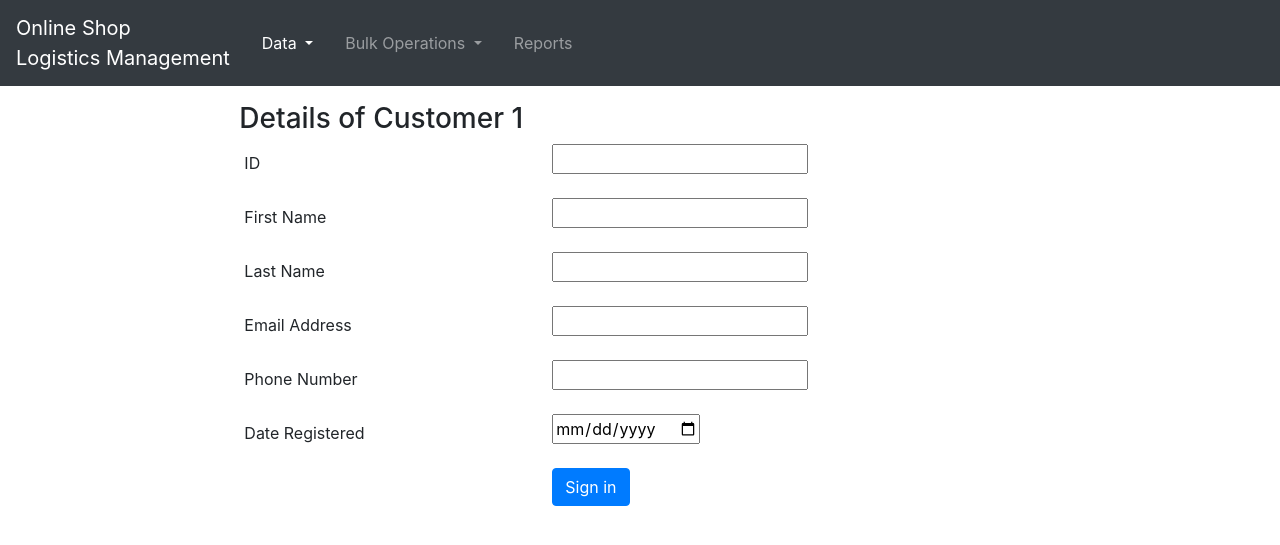
After one commit to JDCRecomendable/database-project-avcol, a Flask app: page /customers/1 in a window 1280 px wide. The commit adds this page. Shown: the top 545 px of the page. Run offline with Flask 2, Linux system fonts and the light colour scheme; some libraries are stand-ins or nearby versions.

Commit message:
Prepare web interface for details form

```diff
--- a/webfrontend/__init__.py
+++ b/webfrontend/__init__.py
@@ -12,6 +12,7 @@ from database.query_constructors import QueryConstructor
 from base.constants import *
 from webfrontend.forms.select_filters import CustomersDataFilterForm, ProductsDataFilterForm
 from webfrontend.forms.select_filters import CustomerOrdersDataFilterForm, CompanyOrdersDataFilterForm
+from webfrontend.forms.record_details import CustomerDetails
 
 
 app = Flask(__name__)
@@ -435,3 +436,11 @@ def show_company_orders():
     return render_template("companyOrders.html",
                            selection=get_selected_records(company_orders_query_constructor),
                            form=form)
+
+
+@app.route("/customers/<customer_id>", methods=["GET"])
+def show_customemr_details_view(customer_id):
+    form = CustomerDetails()
+    if request.method == "GET":
+        return render_template("customerDetailsView.html", form=form)
+    return "Test {}".format(customer_id)
--- /dev/null
+++ b/webfrontend/forms/record_details.py
@@ -0,0 +1,21 @@
+#!/usr/bin/env python3
+# -*- coding: utf-8 -*-
+
+"""
+Copyright (c) 2019 Jared Recomendable.
+Licensed under the GNU General Public License Version 3.
+This program DOES NOT COME WITH ANY WARRANTY, EXPRESS OR IMPLIED.
+"""
+
+from wtforms import Form
+from wtforms import StringField
+from wtforms.fields.html5 import DateField, DateTimeField, EmailField, TelField, IntegerField
+
+
+class CustomerDetails(Form):
+    customer_id_string = IntegerField("ID")
+    first_name_string = StringField("First Name")
+    last_name_string = StringField("Last Name")
+    email_address_string = StringField("Email Address")
+    phone_string = TelField("Phone Number")
+    date_registered_string = DateField("Date Registered")
--- /dev/null
+++ b/webfrontend/templates/_macrosDetailsForm.html
@@ -0,0 +1,20 @@
+{% macro render_label_and_input(field) %}
+<div class="form-group row">
+  {{ field.label(class="col-sm-3 offset-md-1 offset-lg-2 col-form-label") }}
+  <div class="col-sm-9 col-md-7 col-lg-5">
+    {{ field(**kwargs)|safe }}
+  </div>
+</div>
+{% if field.errors %}
+  <ul>
+    {% for error in field.errors %}
+      <div class="alert alert-danger alert-dismissible fade show" role="alert">
+        <button type="button" class="close" data-dismiss="alert">
+          <span>&times;</span>
+        </button>
+        {{ error }}
+      </div>
+    {% endfor %}
+  </ul>
+{% endif %}
+{% endmacro %}
--- a/webfrontend/templates/companyOrders.html
+++ b/webfrontend/templates/companyOrders.html
@@ -1,5 +1,5 @@
 {% extends "layoutDataTables.html" %}
-{% from "_macros.html" import render_label_and_filter_option, render_main_field, render_string_at_beg_end_options %}
+{% from "_macrosFilterForm.html" import render_label_and_filter_option, render_main_field, render_string_at_beg_end_options %}
 {% from "_macrosCompanyOrderFilter.html" import company_order_data_filter with context %}
 {% from "_macrosProductFilter.html" import product_data_filter with context %}
 
--- /dev/null
+++ b/webfrontend/templates/customerDetailsView.html
@@ -0,0 +1,22 @@
+{% extends "layoutDetailsView.html" %}
+{% from "_macrosDetailsForm.html" import render_label_and_input %}
+
+{% block title %}
+Customer Details
+{% endblock %}
+
+{% block navigation %}
+<li><a class="dropdown-item text-info" disabled>Customers</a></li>
+<li><a class="dropdown-item" href="/products">Products</a></li>
+<li><a class="dropdown-item" href="/customer-orders">Customer Orders</a></li>
+<li><a class="dropdown-item" href="/company-orders">Company Orders</a></li>
+{% endblock %}
+
+{% block details %}
+{{ render_label_and_input(form.customer_id_string) }}
+{{ render_label_and_input(form.first_name_string) }}
+{{ render_label_and_input(form.last_name_string) }}
+{{ render_label_and_input(form.email_address_string) }}
+{{ render_label_and_input(form.phone_string) }}
+{{ render_label_and_input(form.date_registered_string) }}
+{% endblock %}
--- a/webfrontend/templates/customerOrders.html
+++ b/webfrontend/templates/customerOrders.html
@@ -1,5 +1,5 @@
 {% extends "layoutDataTables.html" %}
-{% from "_macros.html" import render_label_and_filter_option, render_main_field, render_string_at_beg_end_options %}
+{% from "_macrosFilterForm.html" import render_label_and_filter_option, render_main_field, render_string_at_beg_end_options %}
 {% from "_macrosCustomerOrderFilter.html" import customer_order_data_filter with context %}
 {% from "_macrosCustomerFilter.html" import customer_data_filter with context %}
 {% from "_macrosLocationFilter.html" import location_data_filter with context %}
--- a/webfrontend/templates/customers.html
+++ b/webfrontend/templates/customers.html
@@ -1,5 +1,5 @@
 {% extends "layoutDataTables.html" %}
-{% from "_macros.html" import render_label_and_filter_option, render_main_field, render_string_at_beg_end_options %}
+{% from "_macrosFilterForm.html" import render_label_and_filter_option, render_main_field, render_string_at_beg_end_options %}
 {% from "_macrosCustomerFilter.html" import customer_data_filter with context %}
 {% from "_macrosLocationFilter.html" import location_data_filter with context %}
 {% from "_macrosCustomerOrderFilter.html" import customer_order_data_filter with context %}
--- /dev/null
+++ b/webfrontend/templates/layoutDetailsView.html
@@ -0,0 +1,73 @@
+<!DOCTYPE html>
+<!-- Copyright (c) 2019 Jared Recomendable. All rights reserved. -->
+<html>
+  <head>
+    <meta charset="utf-8">
+    <meta name="viewport" content="width=device-width, initial-scale=1, shrink-to-fit=no">
+    <meta name="description" content="Online Shop Logistics Management">
+    <meta name="author" content="Jared Recomendable">
+    <title>Online Shop Logistics Management - {% block title %}{% endblock %}</title>
+
+    <!-- Include Bootstrap -->
+    <link rel="stylesheet" href="https://stackpath.bootstrapcdn.com/bootstrap/4.3.1/css/bootstrap.min.css" integrity="sha384-ggOyR0iXCbMQv3Xipma34MD+dH/1fQ784/j6cY/iJTQUOhcWr7x9JvoRxT2MZw1T" crossorigin="anonymous">
+    <link rel="stylesheet" href="https://cdnjs.cloudflare.com/ajax/libs/font-awesome/4.7.0/css/font-awesome.min.css">
+    <link rel="stylesheet" href="https://cdn.datatables.net/1.10.19/css/dataTables.bootstrap4.min.css">
+  </head>
+
+  <body>
+    <!-- Navbar -->
+    <nav class="navbar navbar-expand-md navbar-dark bg-dark sticky-top">
+      <span class="navbar-brand">Online Shop<br>Logistics Management</span>
+      <button class="navbar-toggler" type="button" data-toggle="collapse" data-target="#navbarSupportedContent">
+        <span class="navbar-toggler-icon"></span>
+      </button>
+
+      <div class="collapse navbar-collapse" id="navbarSupportedContent">
+        <ul class="navbar-nav mr-auto">
+          <li class="nav-item mx-2">
+            <div class="dropdown">
+              <a class="nav-link active dropdown-toggle" data-toggle="dropdown">
+                Data
+              </a>
+              <ul class="dropdown-menu shadow">
+                {% block navigation %}{% endblock %}
+              </ul>
+            </div>
+          </li>
+          <li class="nav-item mx-2">
+            <div class="dropdown">
+              <a class="nav-link dropdown-toggle" data-toggle="dropdown">
+                Bulk Operations
+              </a>
+              <ul class="dropdown-menu shadow">
+                <li><a class="dropdown-item" href="#!">Update Records</a></li>
+                <li><a class="dropdown-item" href="#!">Delete Records</a></li>
+              </ul>
+            </div>
+          </li>
+          <li class="nav-item mx-2"><a class="nav-link" href="#">Reports</a></li>
+        </ul>
+      </div>
+    </nav>
+
+    <div class="container-fluid">
+      <!-- Main Content -->
+      <main role="main" class="pt-3 px-4">
+        <h3 class="offset-md-1 offset-lg-2">Details of Customer 1</h3>
+        <form>
+          {% block details %}{% endblock %}
+          <div class="form-group row">
+            <div class="col-sm-9 offset-sm-3 col-md-7 offset-md-4 col-lg-5 offset-lg-5">
+              <button type="submit" class="btn btn-primary">Sign in</button>
+            </div>
+          </div>
+        </form>
+      </main>
+    </div>
+    <script src="https://code.jquery.com/jquery-3.3.1.slim.min.js" integrity="sha384-q8i/X+965DzO0rT7abK41JStQIAqVgRVzpbzo5smXKp4YfRvH+8abtTE1Pi6jizo" crossorigin="anonymous"></script>
+    <script src="https://cdnjs.cloudflare.com/ajax/libs/popper.js/1.14.7/umd/popper.min.js" integrity="sha384-UO2eT0CpHqdSJQ6hJty5KVphtPhzWj9WO1clHTMGa3JDZwrnQq4sF86dIHNDz0W1" crossorigin="anonymous"></script>
+    <script src="https://stackpath.bootstrapcdn.com/bootstrap/4.3.1/js/bootstrap.min.js" integrity="sha384-JjSmVgyd0p3pXB1rRibZUAYoIIy6OrQ6VrjIEaFf/nJGzIxFDsf4x0xIM+B07jRM" crossorigin="anonymous"></script>
+    <script src="https://cdn.datatables.net/1.10.19/js/jquery.dataTables.min.js"></script>
+    <script src="https://cdn.datatables.net/1.10.19/js/dataTables.bootstrap4.min.js"></script>
+  </body>
+</html>
--- a/webfrontend/templates/products.html
+++ b/webfrontend/templates/products.html
@@ -1,5 +1,5 @@
 {% extends "layoutDataTables.html" %}
-{% from "_macros.html" import render_label_and_filter_option, render_main_field, render_string_at_beg_end_options %}
+{% from "_macrosFilterForm.html" import render_label_and_filter_option, render_main_field, render_string_at_beg_end_options %}
 {% from "_macrosProductFilter.html" import product_data_filter with context %}
 {% from "_macrosCustomerFilter.html" import customer_data_filter with context %}
 {% from "_macrosLocationFilter.html" import location_data_filter with context %}
```
Also changed, not shown: webfrontend/templates/_macrosFilterForm.html (renamed from webfrontend/templates/_macros.html).
